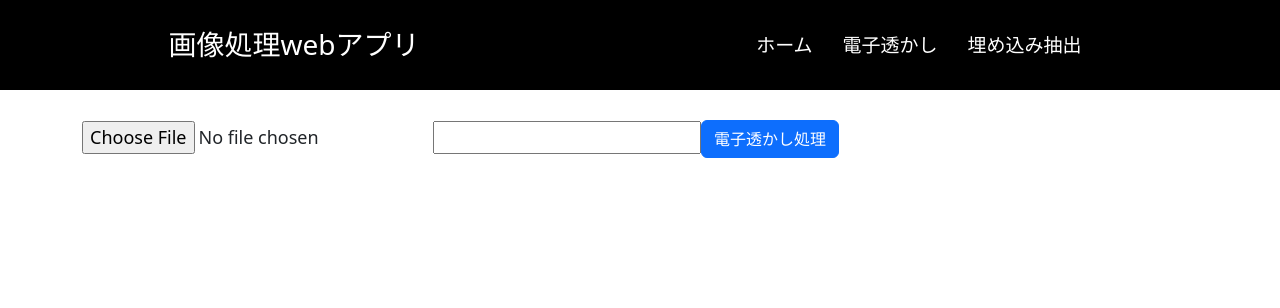
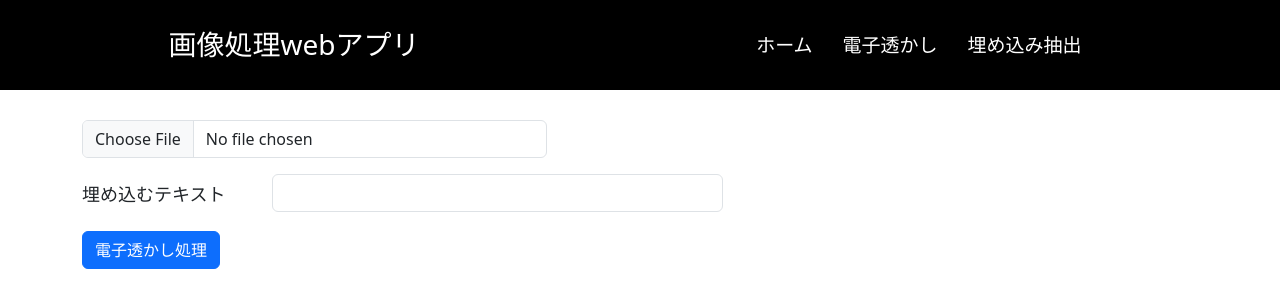
Before and after one commit to kasai27/image_processing_frontend, a React (Create React App) app: page /watermark in a window 1280 px wide. Shown: the top 308 px of the page. Built offline with nearby package versions, Linux system fonts and the light colour scheme.

Commit message:
画像処理前後両方の画像を表示 Formに対してboostrap使用

```diff
--- a/src/App.css
+++ b/src/App.css
@@ -61,3 +61,15 @@ nav ul li a:hover {
     border-radius: 50%;
     margin-bottom: 15px;
 }
+
+.image {
+    display: flex;
+}
+
+.selectedImage {
+    margin: 30px;
+}
+
+.processedImage {
+    margin: 30px;
+}
--- a/src/components/Detection.jsx
+++ b/src/components/Detection.jsx
@@ -1,6 +1,8 @@
 import React, { useState } from "react";
 import axios from "axios";
 import Button from 'react-bootstrap/Button'
+import Form from 'react-bootstrap/Form'
+import Col from 'react-bootstrap/Col'
 
 const Detection = () => {
   // 選択された元の画像ファイルと抽出したテキストを管理するための状態
@@ -32,15 +34,27 @@ const Detection = () => {
   return (
     <div className="container">
       {/* 画像ファイルの選択用の入力フィールド */}
-      <input type="file" onChange={handleFileChange} />
+      <Form.Group controlId="formFile" className="mb-3">
+        <Col sm="5">
+          <Form.Control type="file" onChange={handleFileChange} />
+        </Col>
+      </Form.Group>
 
       {/* 変換ボタン */}
       <Button onClick={handleDetection}>埋め込み情報抽出</Button>
 
-      {/* 変換後の画像の表示 */}
+      {/* 変換前の画像の表示 */}
+      {selectedFile && (
+        <div className="selectedImage">
+          <p>選択された画像</p>
+          <img src={URL.createObjectURL(selectedFile)} alt="selected" width="300" height="300" />
+        </div>
+      )}
+
+      {/* 埋め込んだテキストの表示 */}
       {text && (
         <div>
-          <p>text extract!!</p>
+          <p>埋め込んだテキスト</p>
           <p>{text}</p>
         </div>
       )}
--- a/src/components/Home.jsx
+++ b/src/components/Home.jsx
@@ -1,6 +1,8 @@
 import React from "react";
 import axios from "axios";
 import Button from 'react-bootstrap/Button'
+import Form from 'react-bootstrap/Form'
+import Col from 'react-bootstrap/Col'
 import { useHandleImage } from "./hooks/useHandleImage";
 
 const Home = () => {
@@ -83,7 +85,11 @@ const Home = () => {
   return (
     <div className="container">
       {/* 画像ファイルの選択用の入力フィールド */}
-      <input type="file" onChange={handleFileChange} />
+      <Form.Group controlId="formFile" className="mb-3">
+        <Col sm="5">
+          <Form.Control type="file" onChange={handleFileChange} />
+        </Col>
+      </Form.Group>
 
       {/* 変換ボタン */}
       <Button onClick={handleGray}>グレースケール化</Button>{' '}
@@ -92,24 +98,25 @@ const Home = () => {
       <Button onClick={() => handleEdge("Canny")}>Canny</Button>{' '}
       <Button onClick={handleFaceDetection}>顔検出</Button>
 
-
+      <div className="image">
       {/* 変換前の画像の表示 */}
-      {selectedFile && !processedImage && (
-        <div>
-          <p>画像が選択されました！</p>
+      {selectedFile && (
+        <div className="selectedImage">
+          <p>選択された画像</p>
           <img src={URL.createObjectURL(selectedFile)} alt="selected" width="300" height="300" />
         </div>
       )}
 
       {/* 変換後の画像の表示 */}
       {processedImage && (
-        <div>
-          <p>画像処理が行われました！</p>
+        <div className="processedImage">
+          <p>画像処理後の画像</p>
           <img src={processedImage} alt="processed" width="300" height="300" />
           <br />
           <Button onClick={handleSave}>保存</Button>
         </div>
       )}
+      </div>
     </div>
   );
 };
--- a/src/components/Watermark.jsx
+++ b/src/components/Watermark.jsx
@@ -1,6 +1,9 @@
 import React, { useState } from "react";
 import axios from "axios";
 import Button from 'react-bootstrap/Button'
+import Form from 'react-bootstrap/Form'
+import Row from 'react-bootstrap/Row'
+import Col from 'react-bootstrap/Col'
 import { useHandleImage } from "./hooks/useHandleImage";
 
 const Watermark = () => {
@@ -49,30 +52,41 @@ const Watermark = () => {
   return (
     <div className="container">
       {/* 画像ファイルの選択用の入力フィールド */}
-      <input type="file" onChange={handleFileChange} />
+      <Form.Group controlId="formFile" className="mb-3">
+        <Col sm="5">
+          <Form.Control type="file" onChange={handleFileChange} />
+        </Col>
+      </Form.Group>
       {/* 埋め込みテキスト入力フィールド */}
-      <input type="text" value={text} onChange={handleTextChange} />
+      <Form.Group as={Row} className="mb-3">
+        <Form.Label column sm="2">埋め込むテキスト</Form.Label>
+        <Col sm="5">
+          <Form.Control type="text" value={text} onChange={handleTextChange} />
+        </Col>
+      </Form.Group>
       {/* 変換ボタン */}
       <Button onClick={handleWatermark}>電子透かし処理</Button>
 
+      <div className="image">
         {/* 変換前の画像の表示 */}
-      {selectedFile && !processedImage && (
-        <div>
-          <p>selected image</p>
+        {selectedFile && (
+          <div className="selectedImage">
+            <p>選択された画像</p>
             <img src={URL.createObjectURL(selectedFile)} alt="selected" width="300" height="300" />
           </div>
         )}
 
         {/* 変換後の画像の表示 */}
         {processedImage && (
-        <div>
-          <p>Imgae Created!!</p>
+          <div className="processedImage">
+            <p>画像処理後の画像</p>
             <img src={processedImage} alt="processed" width="300" height="300" />
             <br />
             <Button onClick={handleSave}>保存</Button>
           </div>
         )}
       </div>
+    </div>
   );
 };
 
```
Lines whose indentation alone changed are shown as unchanged.
